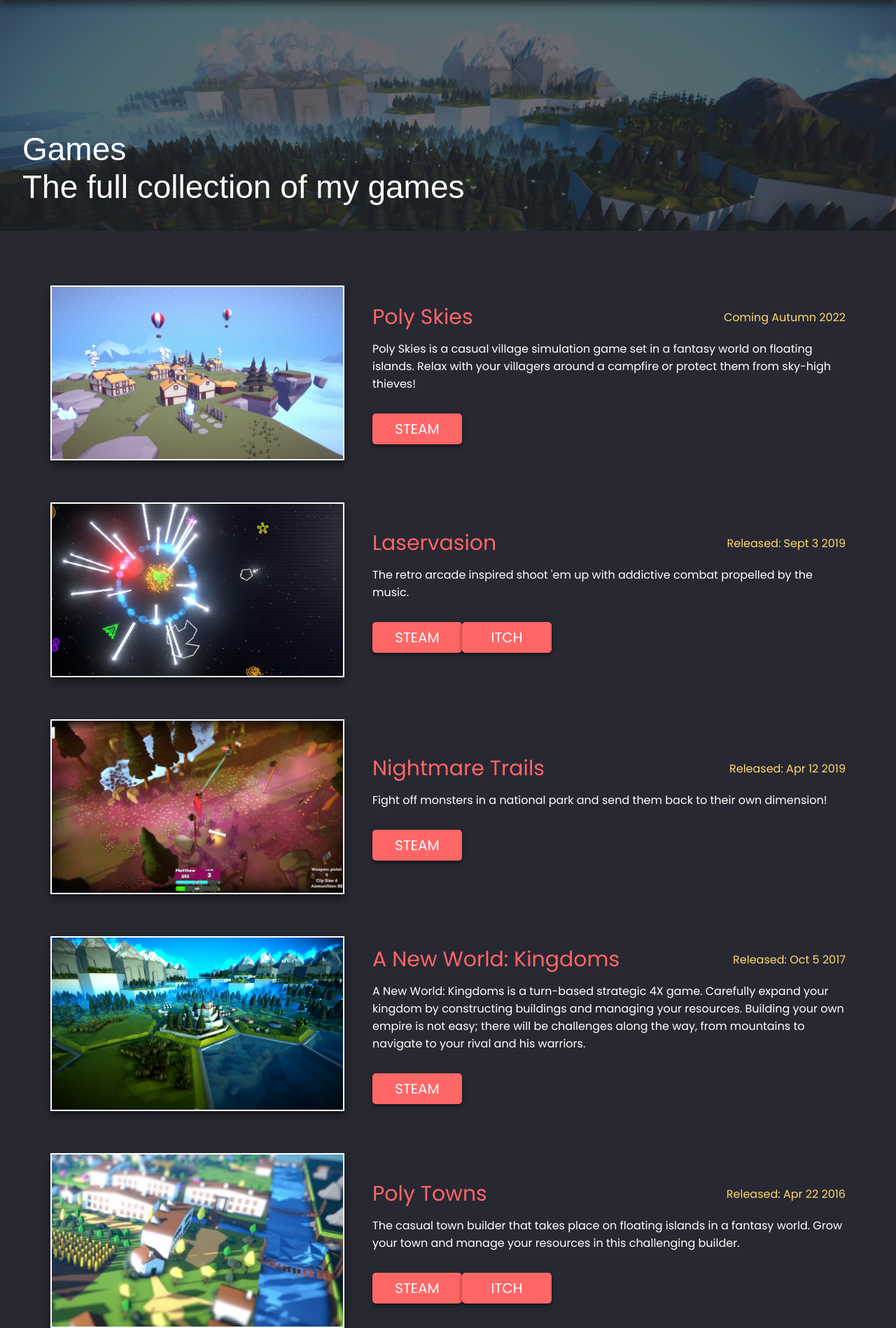
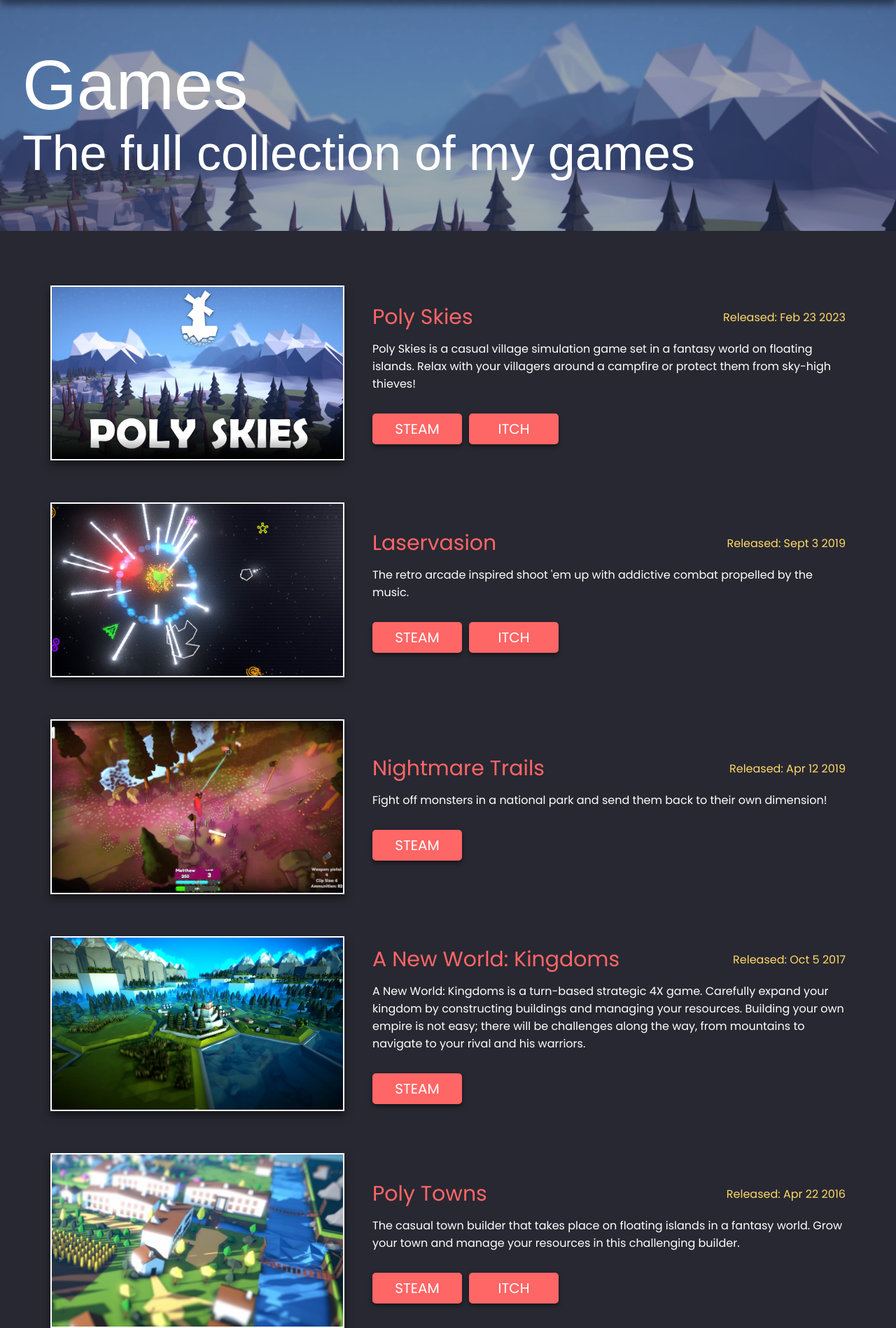
Before and after one commit to matthewvale/matthewvale-portfolio, a PHP site: page /games.php in a window 1280 px wide. Shown: the part 70-1968 px from the top of the page at 70% size. Run offline with PHP 8.4, Linux system fonts and the light colour scheme; some web fonts are replaced.

Commit message:
Updated poly skies stuff

```diff
--- a/css/styles.css
+++ b/css/styles.css
@@ -76,7 +76,7 @@ html, body {
     line-height: 40px;
     width: 128px;
     text-align: center;
-    margin: 0;
+    margin-right: 10px;
     font-size: 20px;
     filter: drop-shadow(0px 3px 3px rgba(0,0,0,0.5));
     transition: all 0.5s ease-in-out;
@@ -144,7 +144,7 @@ nav img {
     max-height: 500px;
     object-fit: cover;
     object-position: 50% 30%;
-    opacity: 30%;
+    opacity: 60%;
 }
 .box-promo-textarea {
     position: relative;
@@ -208,7 +208,7 @@ nav img {
     height: 500px;
 }
 .homepage-game-promo img {
-    width: 100%;
+    /* width: 100%; */
     height: 100%;
     padding: 5px;
     object-fit: cover;
@@ -256,6 +256,7 @@ nav img {
     display: flex;
     flex-direction: column;
     margin-top: 50px;
+    margin-bottom: 30px;
 }
 .skill-row {
     display: flex;
@@ -268,7 +269,7 @@ nav img {
     margin: 0px;
     min-width: 185px;
     text-align: start;
-    margin-bottom: 30px;
+    margin-bottom: 10px;
 }
 /* .skill-strong {
     border-bottom: 5px solid #FF6666;
--- a/games.php
+++ b/games.php
@@ -6,26 +6,26 @@
         <!-- NAVIGATION BAR -->
         <?php include 'php/navibar.php'; ?>
         <div class="box-promo">
-            <img src="res\images\promos\anwk_promo.jpg">
+        <img src="res\images\promos\promo_banner.jpg">
             <div class="box-promo-textarea">
-                <h2>Games</h2>
-                <h3>The full collection of my games</h3>
+                <h1>Games
+                <span>The full collection of my games</span></h1>
             </div>
         </div>
         <!-- MAIN CONTENT -->
         <div class="page-content-container">
             <div class="game-collection">
                 <div class="game">
-                    <img src="res\images\promos\polyskies_promo.jpg" alt="Poly Skies">
+                    <img src="res\images\promos\polyskies_promo2.jpg" alt="Poly Skies">
                     <div class="game-details-container">
                         <div class="game-title">
                             <gametitle>Poly Skies</gametitle>
-                            <releasedate>Coming Autumn 2022</releasedate>
+                            <releasedate>Released: Feb 23 2023</releasedate>
                         </div>
                         <div>Poly Skies is a casual village simulation game set in a fantasy world on floating islands. Relax with your villagers around a campfire or protect them from sky-high thieves!</div>
                         <div class="game-store-links">
-                            <a class="button-style-3" href="https://store.steampowered.com/app/1952340/" target="_blank">STEAM</a>
-                            <!-- <a class="button-style-3" href="https://redphoenixstudios.itch.io/laservasion" target="_blank">ITCH</a>       -->
+                            <a class="button-style-3" href="https://store.steampowered.com/app/1952340?utm_source=portfolio&utm_medium=web" target="_blank">STEAM</a>
+                            <a class="button-style-3" href="https://redphoenixstudios.itch.io/poly-skies" target="_blank">ITCH</a>
                         </div>
                     </div>
                 </div>
--- a/who-am-i.php
+++ b/who-am-i.php
@@ -7,10 +7,10 @@
     <!-- NAVIGATION BAR -->
     <?php include 'php/navibar.php'; ?>
     <div class="box-promo">
-        <img src="res\images\promos\anwk_promo.jpg">
+    <img src="res\images\promos\promo_banner.jpg">
         <div class="box-promo-textarea">
-            <h2>Who Am I?</h2>
-            <h3>A little biography</h3>
+            <h1>Who Am I?
+            <span>A little biography</span></h1>
         </div>
     </div>
     <!-- MAIN CONTENT -->
```
Also changed, not shown: index.php (+8 -8 lines), lets-talk.php (+5 -5 lines), res/images/promos/polyskies_promo.jpg, res/images/promos/polyskies_promo2.jpg (added), res/images/promos/promo_banner.jpg (added).
